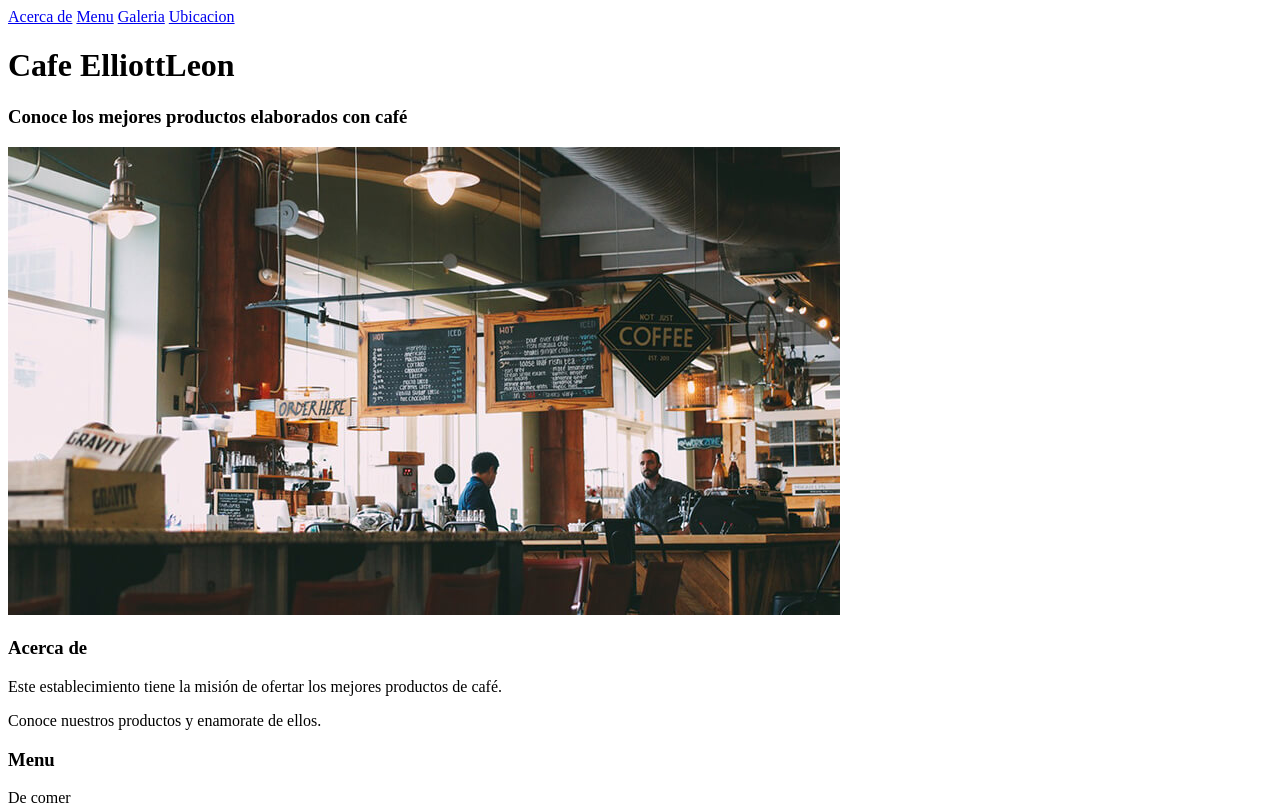
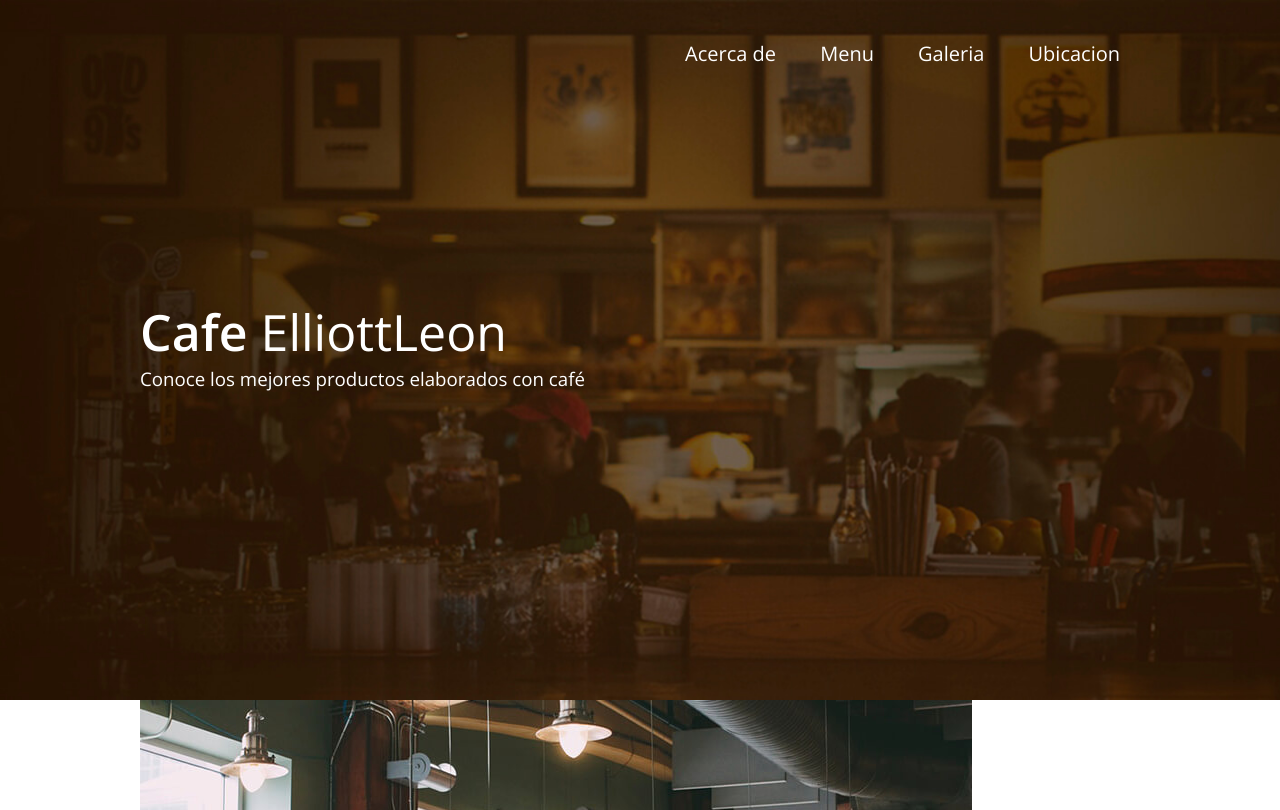
Before and after one commit to elliottsein10/elliottsein24.github.io, a plain HTML site: page index.html in a window 1280 px wide. Shown: the top 810 px of the page. Drawn offline with nearby package versions, Linux system fonts and the light colour scheme.

Commit message:
Estilos generales y header

```diff
--- a/css/estilos.css
+++ b/css/estilos.css
@@ -0,0 +1,74 @@
+* {
+    margin: 0;
+    padding: 0;
+    -webkit-box-sizing: border-box;
+    -moz-box-sizing: border-box;
+    box-sizing: border-box;
+}
+
+body {
+    font-family: "Open Sans", Arial, Sans-serif;
+    font-size: 16px;
+}
+
+.contenedor {
+    width: 90%;
+    max-width: 1000px;
+    margin: auto;
+    overflow: hidden;
+}
+
+/* ----- ----- HEADER ----- ----- */
+
+header {
+    width: 100%;
+    background: url('../img/bg.jpg') #281a0c;
+    background-size: cover;
+    background-attachment: fixed;
+    background-position: 0;
+}
+
+header .contenedor {
+    position: relative;
+    height: 700px;
+}
+
+header .menu {
+    width: 100%;
+    text-align: right;
+}
+
+header .menu a {
+    color: #fff;
+    font-size: 20px;
+    font-weight: 300;
+    display: inline-block;
+    margin: 40px 20px;
+    text-decoration: none;
+    position: relative;
+}
+
+header .menu a:hover {
+    text-decoration: underline;
+}
+
+header .textos {
+    width: 100%;
+    color: #fff;
+    position: absolute;
+    top: 50%;
+    margin-top: -52px;
+}
+
+header .textos .nombre {
+    font-size: 50px;
+    font-weight: 600;
+}
+
+header .textos .nombre span {
+    font-weight: 300;
+}
+
+header .textos h3 {
+    font-weight: 300;
+}
--- a/index.html
+++ b/index.html
@@ -3,7 +3,7 @@
 <head>
     <meta charset="UTF-8">
     <meta name="viewport" content="width=device-width, initial-scale=1.0">
-    <link href="https://fonts.googleapis.com/css2?family=Open+Sans&display=swap" rel="stylesheet">
+    <link href="https://fonts.googleapis.com/css2?family=Open+Sans:ital,wght@0,300;0,400;0,600;0,700;1,300&display=swap" rel="stylesheet">
     <link rel="stylesheet" href="css/estilos.css">
     <title>Cafe ElliottLeón</title>
 </head>
```
